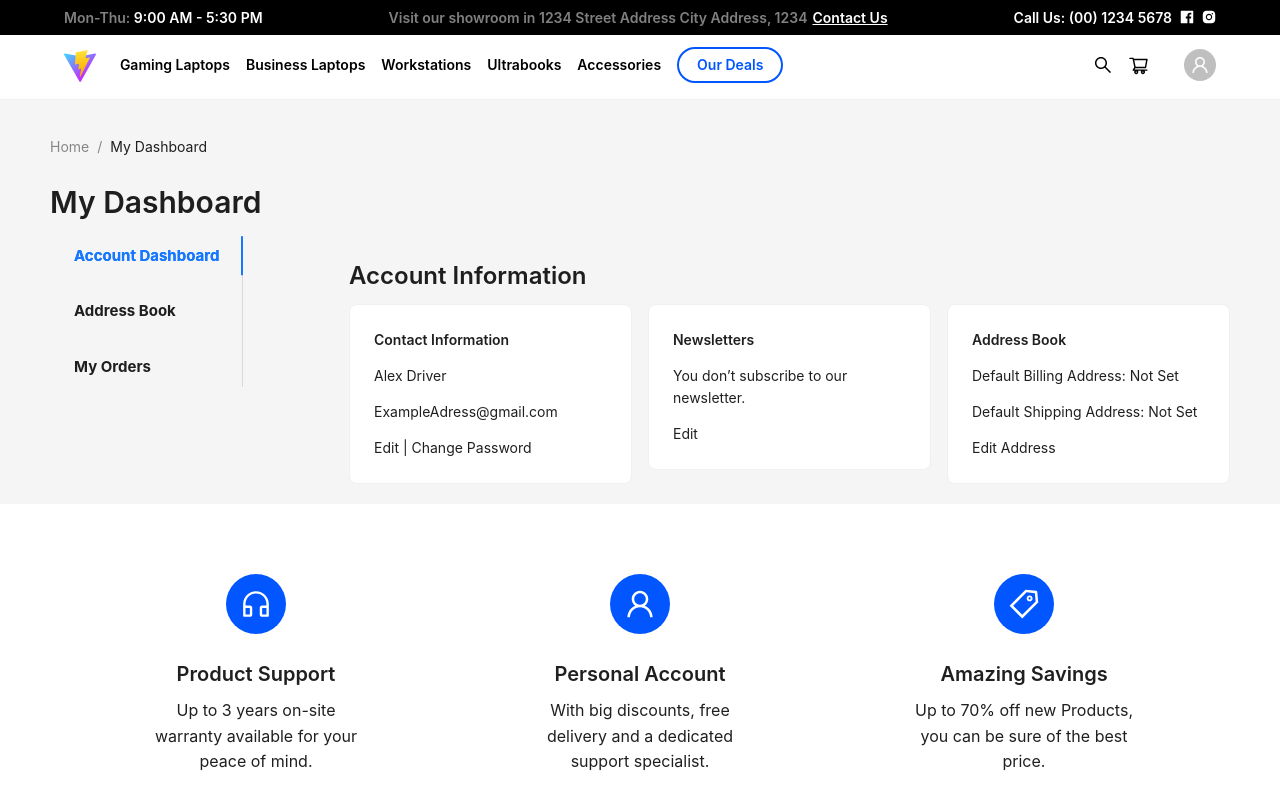
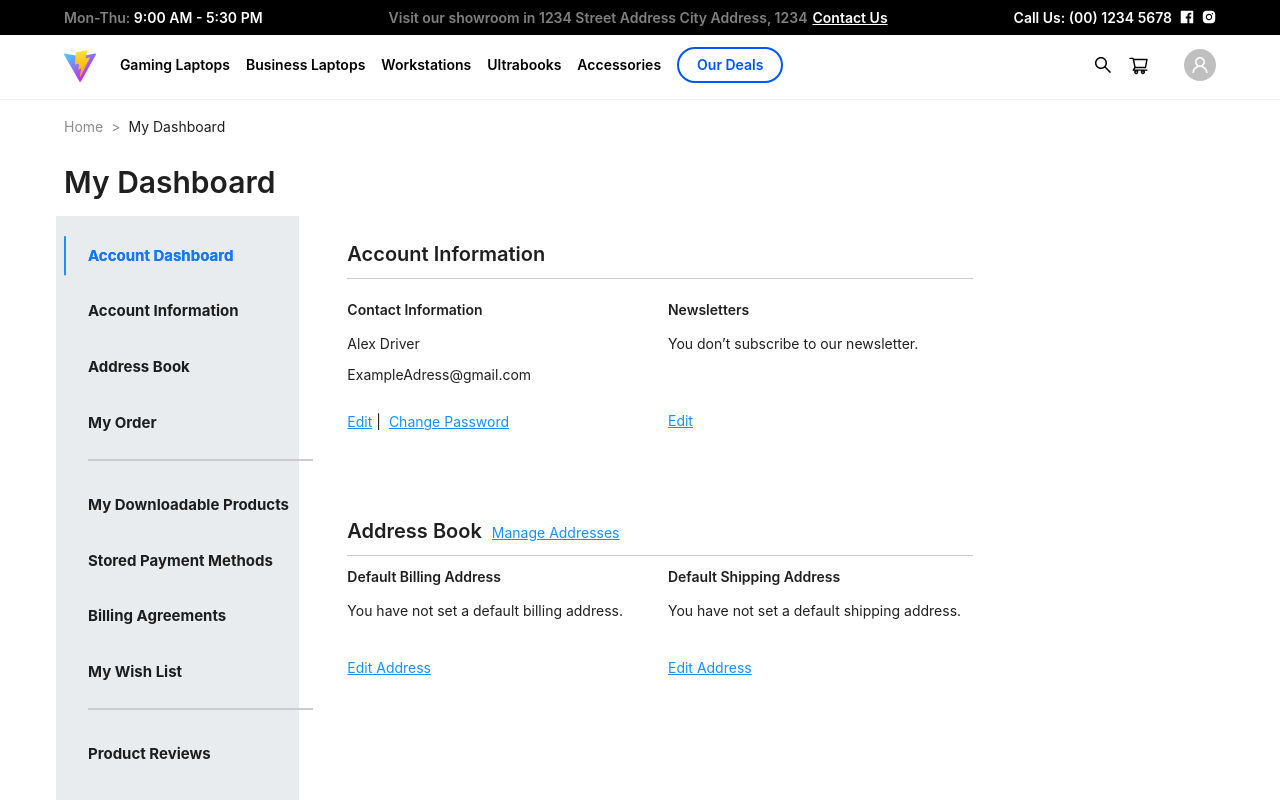
Before and after one commit to auphong2707/itse-laptopshop-management-web-application, a React (Vite) app in the folder frontend/: page /customer in a window 1280 px wide. Shown: the top 800 px of the page. Built offline with nearby package versions, Linux system fonts and the light colour scheme.

Commit message:
Update CustomerPage.jsx

```diff
--- a/frontend/src/pages/CustomerPage.jsx
+++ b/frontend/src/pages/CustomerPage.jsx
@@ -1,15 +1,35 @@
 import React, { useState } from "react";
-import { Layout, Typography, Breadcrumb, Tabs, Card, Row, Col } from "antd";
-import styled from "styled-components";
+import { Layout, Typography, Breadcrumb, Tabs, Row, Col } from "antd";
 import WebsiteHeader from "./components/WebsiteHeader";
 import WebsiteFooter from "./components/WebsiteFooter";
+import styled from "styled-components";
 
 const { Content } = Layout;
 const { Title, Text } = Typography;
 
+const Sidebar = styled(Col)`
+  background: #e9ecef;
+  padding: 20px;
+`;
+
 const StyledTabs = styled(Tabs)`
+  .ant-tabs-tab {
+    padding: 12px 16px;
+    width: 100%;
+    text-align: left;
+    font-weight: normal;
+  }
   .ant-tabs-tab-active {
-    border-right: none important;
+    font-weight: bold;
+    color: #1890ff;
+  }
+  .ant-tabs-ink-bar {
+    background: #1890ff;
+    height: 3px;
+    left: 0;
+  }
+  .ant-tabs-content-holder {
+    display: none !important;
   }
 `;
 
@@ -21,35 +41,77 @@ const CustomerPage = () => {
       key: "accountDashboard",
       label: "Account Dashboard",
       content: (
-        <div>
-          <Title level={3}>Account Information</Title>
+        <div style={{ paddingLeft: "40px", marginTop: "-2px" }}>
+          <Title level={4} style={{ marginBottom: "10px" }}>Account Information</Title>
+          <div style={{ borderBottom: "1px solid #ccc", marginBottom: "20px" }}></div>
+
+          <Row gutter={[16, 16]} style={{ paddingBottom: "20px" }}>
+            <Col span={12}>
+              <Text strong style={{ fontSize: "14px" }}>Contact Information</Text>
+              <p style={{ fontSize: "14px" }}>Alex Driver</p>
+              <p style={{ fontSize: "14px" }}>ExampleAdress@gmail.com</p>
+              <div style={{ marginTop: "30px" }}>
+                <a href="#" style={{ fontSize: "14px", color: "#1890ff", textDecoration: "underline", cursor: "pointer" }}
+                   onMouseOver={(e) => e.target.style.color = "#0056b3"}
+                   onMouseOut={(e) => e.target.style.color = "#1890ff"}>Edit</a> |
+                <a href="#" style={{ fontSize: "14px", color: "#1890ff", textDecoration: "underline", cursor: "pointer", marginLeft: "8px" }}
+                   onMouseOver={(e) => e.target.style.color = "#0056b3"}
+                   onMouseOut={(e) => e.target.style.color = "#1890ff"}>Change Password</a>
+              </div>
+            </Col>
+            <Col span={12}>
+              <Text strong style={{ fontSize: "14px" }}>Newsletters</Text>
+              <p style={{ fontSize: "14px" }}>You don’t subscribe to our newsletter.</p>
+              <div style={{ marginTop: "60px" }}>
+                <a href="#" style={{ fontSize: "14px", color: "#1890ff", textDecoration: "underline", cursor: "pointer" }}
+                   onMouseOver={(e) => e.target.style.color = "#0056b3"}
+                   onMouseOut={(e) => e.target.style.color = "#1890ff"}>Edit</a>
+              </div>
+            </Col>
+          </Row>
+
+          <div style={{ marginTop: "40px" }}></div>
+
+          <Row gutter={[16, 16]} style={{ marginTop: "20px" }}>
+            <Col span={24}>
+              <Title level={4} style={{ display: "inline-block", marginBottom: "0px"}}>
+                Address Book
+              </Title>
+              <a href="#" style={{ fontSize: "14px", marginLeft: "10px", color: "#1890ff", textDecoration: "underline", cursor: "pointer" }}
+                 onMouseOver={(e) => e.target.style.color = "#0056b3"}
+                 onMouseOut={(e) => e.target.style.color = "#1890ff"}>Manage Addresses</a>
+            </Col>
+          </Row>
+
+          <div style={{ borderBottom: "1px solid #ccc", marginTop: "10px", marginBottom: "10px" }}></div>
+
           <Row gutter={[16, 16]}>
-            <Col span={8}>
-              <Card>
-                <Text strong>Contact Information</Text>
-                <p>Alex Driver</p>
-                <p>ExampleAdress@gmail.com</p>
-                <Text type="link">Edit</Text> | <Text type="link">Change Password</Text>
-              </Card>
+            <Col span={12}>
+              <Text strong style={{ fontSize: "14px" }}>Default Billing Address</Text>
+              <p style={{ fontSize: "14px" }}>You have not set a default billing address.</p>
+              <div style={{ marginTop: "40px" }}>
+                <a href="#" style={{ fontSize: "14px", color: "#1890ff", textDecoration: "underline", cursor: "pointer" }}
+                   onMouseOver={(e) => e.target.style.color = "#0056b3"}
+                   onMouseOut={(e) => e.target.style.color = "#1890ff"}>Edit Address</a>
+              </div>
             </Col>
-            <Col span={8}>
-              <Card>
-                <Text strong>Newsletters</Text>
-                <p>You don’t subscribe to our newsletter.</p>
-                <Text type="link">Edit</Text>
-              </Card>
-            </Col>
-            <Col span={8}>
-              <Card>
-                <Text strong>Address Book</Text>
-                <p>Default Billing Address: Not Set</p>
-                <p>Default Shipping Address: Not Set</p>
-                <Text type="link">Edit Address</Text>
-              </Card>
+            <Col span={12}>
+              <Text strong style={{ fontSize: "14px" }}>Default Shipping Address</Text>
+              <p style={{ fontSize: "14px" }}>You have not set a default shipping address.</p>
+              <div style={{ marginTop: "40px" }}>
+                <a href="#" style={{ fontSize: "14px", color: "#1890ff", textDecoration: "underline", cursor: "pointer" }}
+                   onMouseOver={(e) => e.target.style.color = "#0056b3"}
+                   onMouseOut={(e) => e.target.style.color = "#1890ff"}>Edit Address</a>
+              </div>
             </Col>
           </Row>
         </div>
       ),
+    },
+    {
+      key: "accountInformation",
+      label: "Account Information",
+      content: <Text>Manage your account details here.</Text>,
     },
     {
       key: "addressBook",
@@ -58,29 +120,83 @@ const CustomerPage = () => {
     },
     {
       key: "orders",
-      label: "My Orders",
+      label: (
+        <div style={{ display: "flex", flexDirection: "column" }}>
+        <span style={{ alignSelf: "flex-start" }}>My Order</span>
+        <div style={{ borderBottom: "2px solid #ccc", marginTop: "25px", width: "225px" }}></div>
+      </div>
+      ),
       content: <Text>No orders found.</Text>,
+    },
+    {
+      key: "downloadableProducts",
+      label: "My Downloadable Products",
+      content: <Text>Downloadable products will appear here.</Text>,
+    },
+    {
+      key: "paymentMethods",
+      label: "Stored Payment Methods",
+      content: <Text>Stored payment methods will be listed here.</Text>,
+    },
+    {
+      key: "billingAgreements",
+      label: "Billing Agreements",
+      content: <Text>Your billing agreements are shown here.</Text>,
+    },
+    {
+      key: "wishList",
+      label: (
+        <div style={{ display: "flex", flexDirection: "column" }}>
+          <span style={{ alignSelf: "flex-start" }}>My Wish List</span>
+          <div style={{ borderBottom: "2px solid #ccc", marginTop: "25px", width: "225px" }}></div>
+        </div>
+      ),
+      content: <Text>Items in your wish list will be displayed here.</Text>,
+    },
+    {
+      key: "productReviews",
+      label: "Product Reviews",
+      content: <Text>Your product reviews will be listed here.</Text>,
+    },
+    {
+      key: "newsletterSubscriptions",
+      label: "Newsletter Subscriptions",
+      content: <Text>Manage your newsletter subscriptions here.</Text>,
     },
   ];
 
   return (
     <Layout>
       <WebsiteHeader />
-      <Content style={{ padding: "20px 50px" }}>
-        <Breadcrumb style={{ margin: "16px 0" }}>
+      <Content className="responsive-padding" style={{ backgroundColor: "#fff" }}>
+        <Breadcrumb separator=">" style={{ margin: "16px 0" }}>
           <Breadcrumb.Item>Home</Breadcrumb.Item>
           <Breadcrumb.Item>My Dashboard</Breadcrumb.Item>
         </Breadcrumb>
         <Title level={2}>My Dashboard</Title>
         <Row gutter={16}>
-          <Col span={6}>
-            <StyledTabs activeKey={selectedTab} onChange={setSelectedTab} tabPosition="left">
-              {tabs.map((tab) => (
-                <Tabs.TabPane tab={tab.label} key={tab.key} />
-              ))}
-            </StyledTabs>
-          </Col>
-          <Col span={18}>
+        <Sidebar span={5}>
+          <StyledTabs activeKey={selectedTab} onChange={setSelectedTab} tabPosition="left">
+            {tabs.map((tab) => (
+              <Tabs.TabPane tab={tab.label} key={tab.key} />
+            ))}
+          </StyledTabs>
+
+          <div style={{ background: "#e9ecef", padding: "20px", marginTop: "20px", textAlign: "center", width: "100%" }}>
+            <div style={{ position: "absolute", left: "0", right: "0", height: "8px", background: "white" }}></div>
+            <Text strong style={{ fontSize: "16px", display: "block", marginTop: "12px", paddingBottom: "8px" }}>Compare Products</Text>
+            <p style={{ fontSize: "14px", marginTop: "8px" }}>You have no items to compare.</p>
+          </div>
+
+          <div style={{ background: "#e9ecef", padding: "20px", marginTop: "10px", textAlign: "center", width: "100%", position: "relative" }}>
+            <div style={{ position: "absolute", left: "0", right: "0", height: "8px", background: "white" }}></div>
+            <Text strong style={{ fontSize: "16px", display: "block", marginTop: "12px", paddingBottom: "8px" }}>My Wish List</Text>
+            <p style={{ fontSize: "14px", marginTop: "8px" }}>You have no items in your wish list.</p>
+          </div>
+
+        </Sidebar>
+
+          <Col span={14}>
             {tabs.find((tab) => tab.key === selectedTab)?.content}
           </Col>
         </Row>
```
